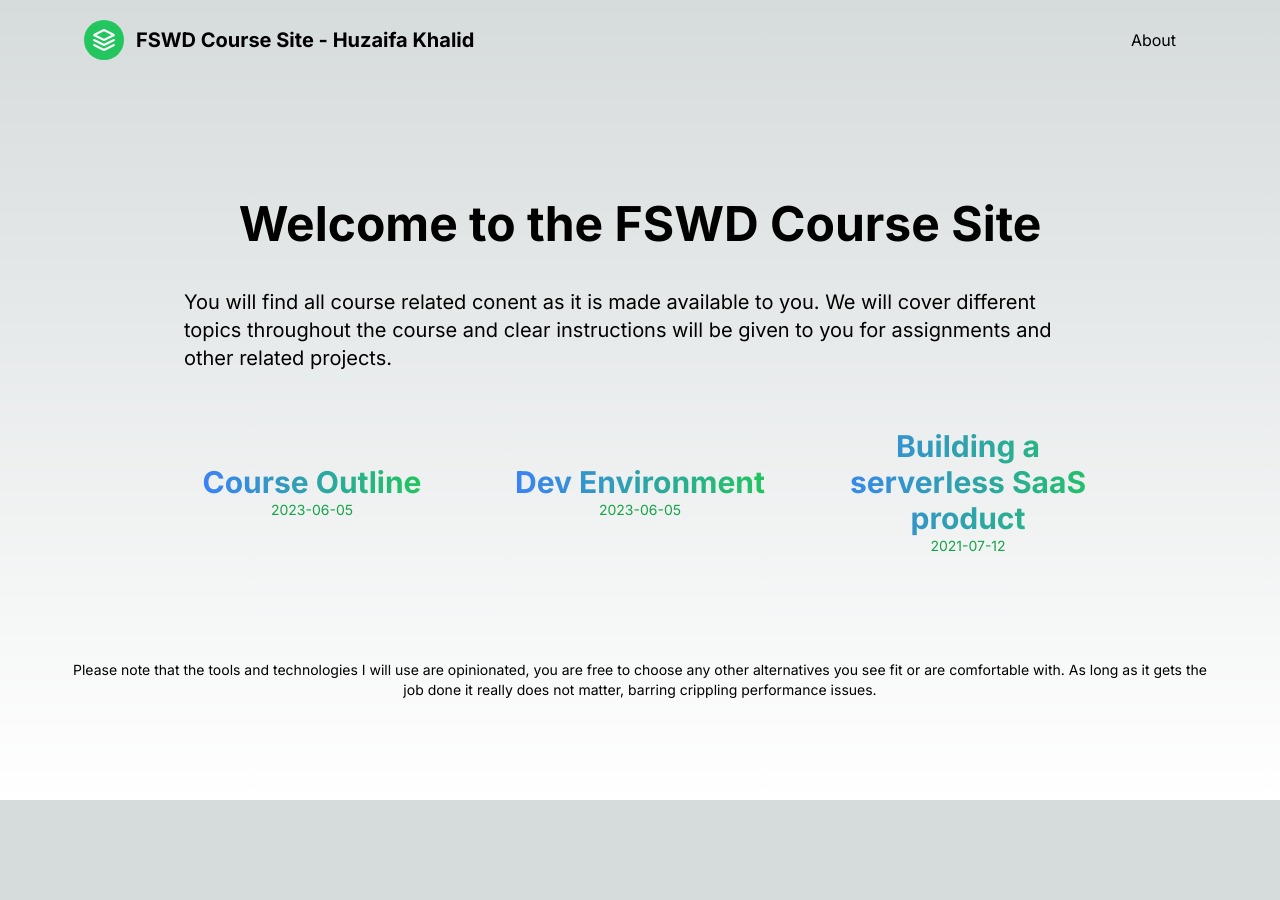
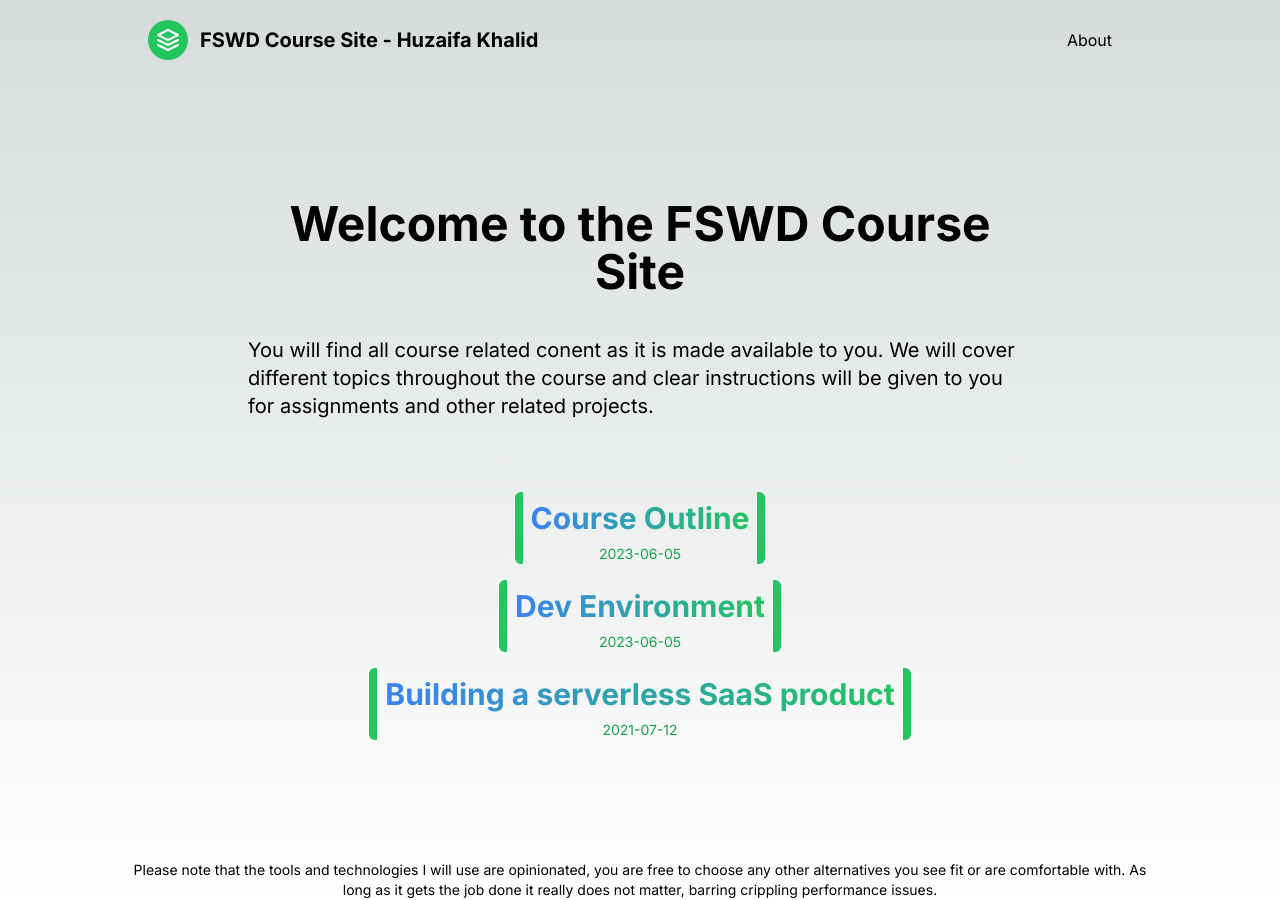
Before and after one commit to thisishuzaifa/brain-dump, a Next.js app: page / in a window 1280 px wide. Before the commit the page ends 800 px from the top, so only its background shows below. Built offline with nearby package versions, Linux system fonts and the light colour scheme.

Commit message:
tailwind adjustment

```diff
--- a/app/layout.tsx
+++ b/app/layout.tsx
@@ -18,7 +18,7 @@ export default function RootLayout({
   return (
     <html lang="en">
       <body className={inter.className} >
-        <div className="mx-auto max-w-6xl min-h-screen">
+        <div className="mx-auto max-w-5xl min-h-screen">
         <Navigation />
           {children}
         </div>
--- a/app/page.tsx
+++ b/app/page.tsx
@@ -21,7 +21,7 @@ export default function Home() {
         <br />
 
       </div>
-      <div className="grid grid-cols-3 gap-6">
+      <div className="flex flex-col items-center justify-center m-4">
         {postPreviews}
       </div>
     </main>
--- a/components/PostPreview.tsx
+++ b/components/PostPreview.tsx
@@ -3,8 +3,8 @@ import { PostMetadata } from './PostMetadata'
 
 export default function PostPreview({ post }: { post: PostMetadata }) {
     return (
-        <div className="flex flex-col justify-center items-center m-2">
-        <Link  className="text-3xl bg-gradient-to-r from-blue-500 to-green-500 text-transparent bg-clip-text font-bold text-center" href={`blog/${post.slug}`}>
+        <div className="flex flex-col justify-center items-center m-2 border-x-8 border-green-500 rounded-md">
+        <Link  className="text-3xl bg-gradient-to-r from-blue-500 to-green-500 text-transparent bg-clip-text font-bold text-center m-2" href={`blog/${post.slug}`}>
             {post.title}
         </Link>
         <div className="text-green-600 text-sm">{post.date}</div>
```
